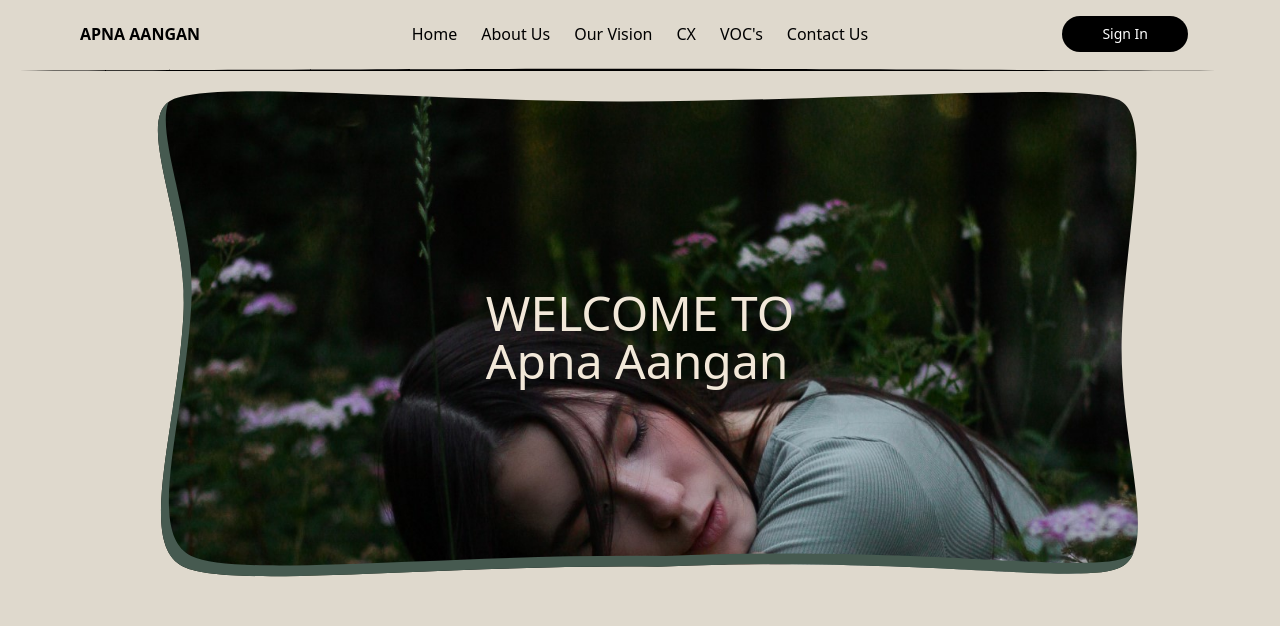
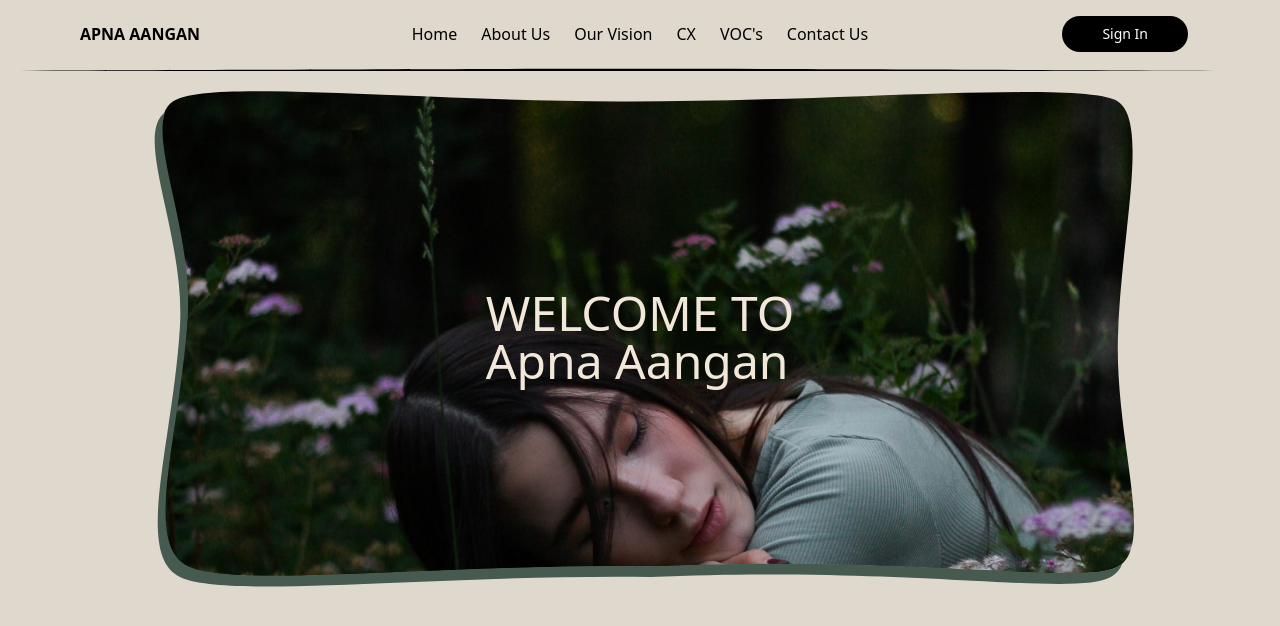
Before and after one commit to RAVANv2/Apna-Aangan, a React (Create React App) app in the folder Frontend/apna-aangan/: page / in a window 1280 px wide. Shown: the top 626 px of the page. Built offline with nearby package versions, Linux system fonts and the light colour scheme; a web font is replaced by a local one.

Commit message:
minor update in frame image

```diff
--- a/Frontend/apna-aangan/src/components/FramedImage.jsx
+++ b/Frontend/apna-aangan/src/components/FramedImage.jsx
@@ -1,6 +1,6 @@
 const FramedImage = ({ src, alt, color, className }) => {
   return (
-    <div className={`framed-image ${className} relative`}>
+    <div className={`framed-image ${className} relative p-1`}>
       <img
         src={`images/frame-${color}.svg`}
         alt="frame"
```
Also changed, not shown: Frontend/apna-aangan/public/images/frame-dark.svg, Frontend/apna-aangan/public/images/frame-light.svg.
